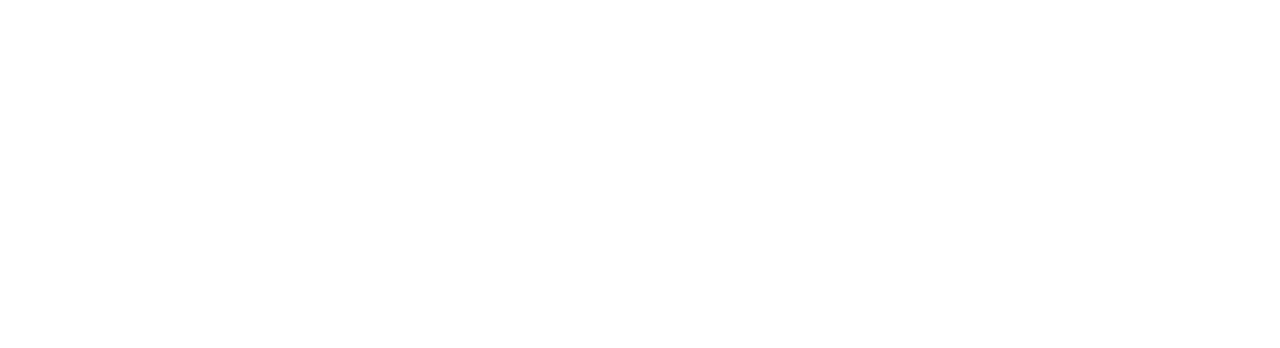
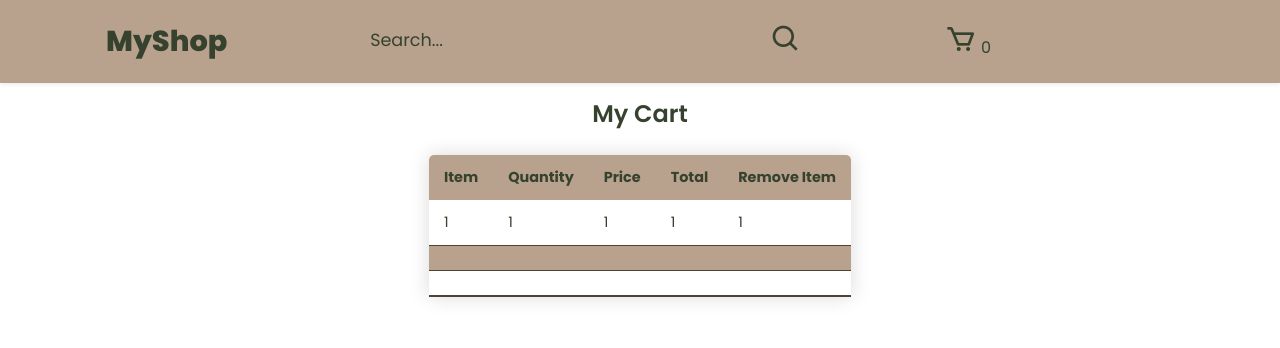
Before and after one commit to RanaAlaaTahon/ecommerce-project, a plain HTML site: page cart.html in a window 1280 px wide. Drawn offline with nearby package versions, Linux system fonts and the light colour scheme; no server answers.

Commit message:
add checkout page and cart

```diff
--- a/cart.html
+++ b/cart.html
@@ -0,0 +1,75 @@
+<!DOCTYPE html>
+<html lang="en">
+
+<head>
+    <meta charset="UTF-8">
+    <meta name="viewport" content="width=device-width, initial-scale=1.0">
+    <title>MyShop</title>
+    <link rel="stylesheet" href="style.css">
+    <link href='https://unpkg.com/boxicons@2.1.4/css/boxicons.min.css' rel='stylesheet'>
+    <!-- font family -->
+    <link rel="preconnect" href="https://fonts.googleapis.com">
+    <link rel="preconnect" href="https://fonts.gstatic.com" crossorigin>
+    <link
+        href="https://fonts.googleapis.com/css2?family=Poppins:ital,wght@0,100;0,200;0,300;0,400;0,500;0,600;0,700;0,800;0,900;1,100;1,200;1,300;1,400;1,500;1,600;1,700;1,800;1,900&display=swap"
+        rel="stylesheet">
+</head>
+
+
+<body>
+    <header>
+        <div class="nav container">
+            <a href="index.html" class="logo">MyShop</a>
+            <input type="text" placeholder="Search..." class="searchInput">
+            <a href="searchIcon"><i class='bx bx-search' id="search-icon"></i></a>
+            <div>
+                <a href="cart.html" class='bx bx-cart' id="cart-icon"></a>
+                <span id="cart-number">0</span>
+            </div>
+            <div class="search">
+            </div>
+        </div>
+    </header>
+
+    <section class="check-out">
+        <h2 class="table-title">My Cart</h2>
+        <table class="cart-items">
+            <thead>
+                <th>Item</th>
+                <th>Quantity</th>
+                <th>Price</th>
+                <th>Total</th>
+                <th>Remove Item</th>
+                </tr>
+            </thead>
+            <tbody>
+                <tr>
+                    <td>1</td>
+                    <td>1</td>
+                    <td>1</td>
+                    <td>1</td>
+                    <td>1</td>
+                </tr>
+                <tr>
+                    <td></td>
+                    <td></td>
+                    <td></td>
+                    <td></td>
+                    <td></td>
+                </tr>
+                <tr>
+                    <td></td>
+                    <td></td>
+                    <td></td>
+                    <td></td>
+                    <td></td>
+                </tr>
+            </tbody>
+        </table>
+    </section>
+
+
+    <script src="main.js"></script>
+</body>
+
+</html>
--- a/main.js
+++ b/main.js
@@ -20,3 +20,66 @@ function addProduct(product) {
     `
     shopContent.appendChild(productBox)
 }
+
+
+
+
+let cartArr = [];
+
+function addItem(item) {
+    let productIndex = cartArr.findIndex(function (product) {
+        return product.name == item.name
+    })
+    if (productIndex == -1) {
+        cartArr.push(item)
+    }
+    else {
+        cartArr[productIndex].quantity += item.quantity
+    }
+}
+
+function removeItem(name) {
+    let productIndex = cartArr.findIndex(function (product) {
+        return product.name == name
+    })
+    if (productIndex == -1) {
+        return;
+    }
+    if (cartArr[productIndex].quantity == 1) {
+        cartArr.splice(productIndex, 1)
+    }
+    else {
+        cartArr[productIndex].quantity -= 1
+    }
+}
+
+
+function printReceipt() {
+    console.log("Receipt:");
+    let total = 0;
+    cartArr.forEach(function (product) {
+        let itemTotal = product.quantity * product.price
+        console.log(product.name + " X " + product.quantity + " = " + itemTotal);
+        total += itemTotal
+    })
+
+    console.log("----------------------------------");
+    console.log("Total:" + total);
+}
+
+
+
+
+
+// addItem({ name: "Milk", price: 5, quantity: 1 })
+// addItem({ name: "Milk", price: 5, quantity: 1 })
+// addItem({ name: "Yogurt", price: 10, quantity: 1 })
+// addItem({ name: "Yogurt", price: 10, quantity: 1 })
+// addItem({ name: "Yogurt", price: 10, quantity: 1 })
+
+// printReceipt();
+
+// removeItem('Milk');
+// removeItem('Yogurt');
+
+// printReceipt();
--- a/style.css
+++ b/style.css
@@ -56,13 +56,40 @@ header {
     font-weight: 800;
 }
 
+.search {
+    display: flex;
+    align-items: center;
+    background-color: var(--bg-color);
+    padding: 10px 20px;
+    border-radius: 10px;
+}
+
+.searchInput {
+    border: none;
+    background-color: transparent;
+}
+
+.searchInput::placeholder {
+    color: var(--text-color);
+    font-size: 1.1rem;
+    font-weight: 400;
+}
+
+#search-icon {
+    font-size: 2rem;
+    cursor: pointer;
+    color: var(--text-color);
+}
+
 #cart-icon {
     font-size: 2rem;
     cursor: pointer;
     color: var(--text-color);
 }
 
+
 .section-title {
+    color: var(--text-color);
     font-size: 1.5rem;
     font-weight: 600;
     text-align: center;
@@ -123,3 +150,47 @@ header {
 .add-cart:hover {
     background: var(--main-color);
 }
+
+.table-title {
+    color: var(--text-color);
+    margin-top: 2rem;
+    font-size: 1.5rem;
+    font-weight: 600;
+    text-align: center;
+    margin-bottom: 1.5rem;
+}
+
+
+.cart-items {
+    border-collapse: collapse;
+    margin: auto;
+    font-size: 0.9em;
+    min-width: 400px;
+    border-radius: 5px 5px 0 0;
+    overflow: hidden;
+    box-shadow: 0 0 20px rgba(0, 0, 0, 0.15);
+}
+
+.cart-items thead tr {
+    background-color: var(--bg-color);
+    color: var(--text-color);
+    text-align: left;
+    font-weight: bold;
+}
+
+.cart-items th,
+.cart-items td {
+    padding: 12px 15px;
+}
+
+.cart-items tbody tr {
+    border-bottom: 1px solid var(--main-color);
+}
+
+.cart-items tbody tr:nth-of-type(even) {
+    background-color: var(--bg-color);
+}
+
+.cart-items tbody tr:last-of-type {
+    border-bottom: 2px solid var(--main-color);
+}
```
Also changed, not shown: index.html (+12 -2 lines).
